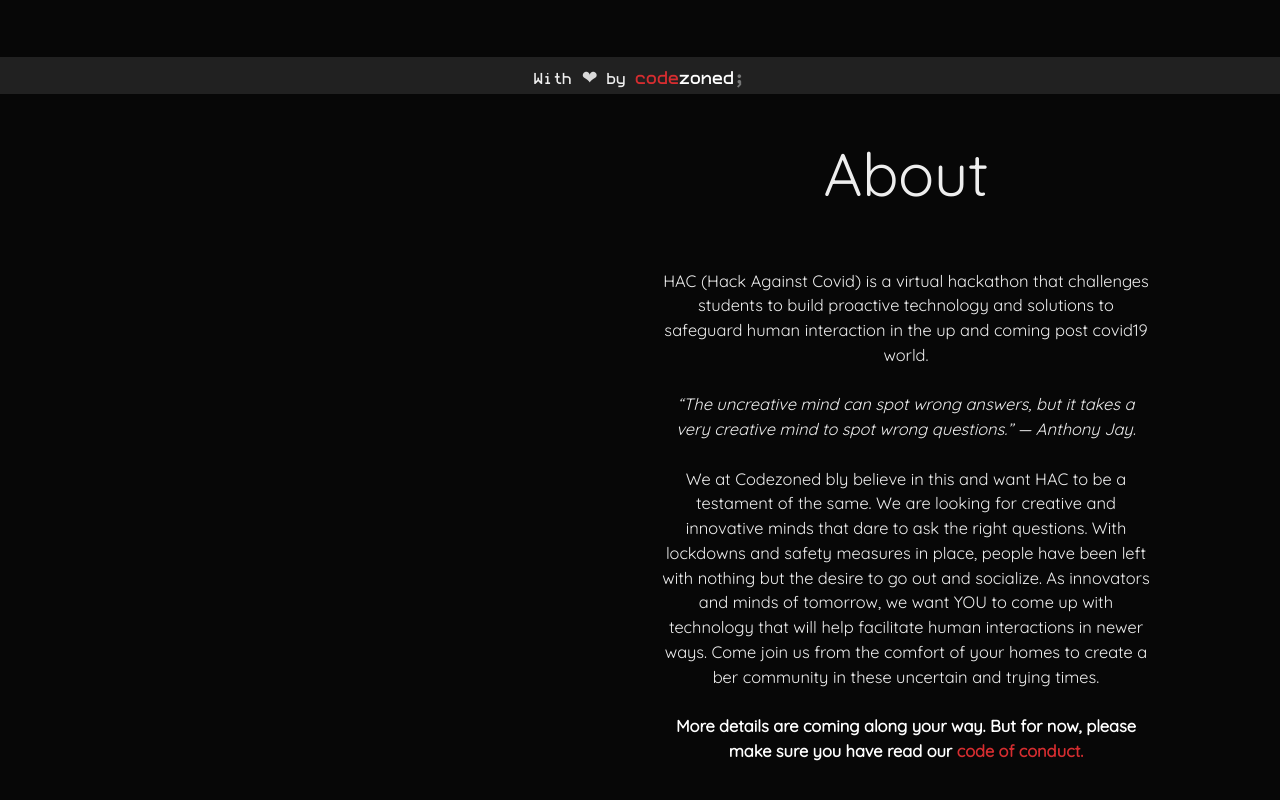
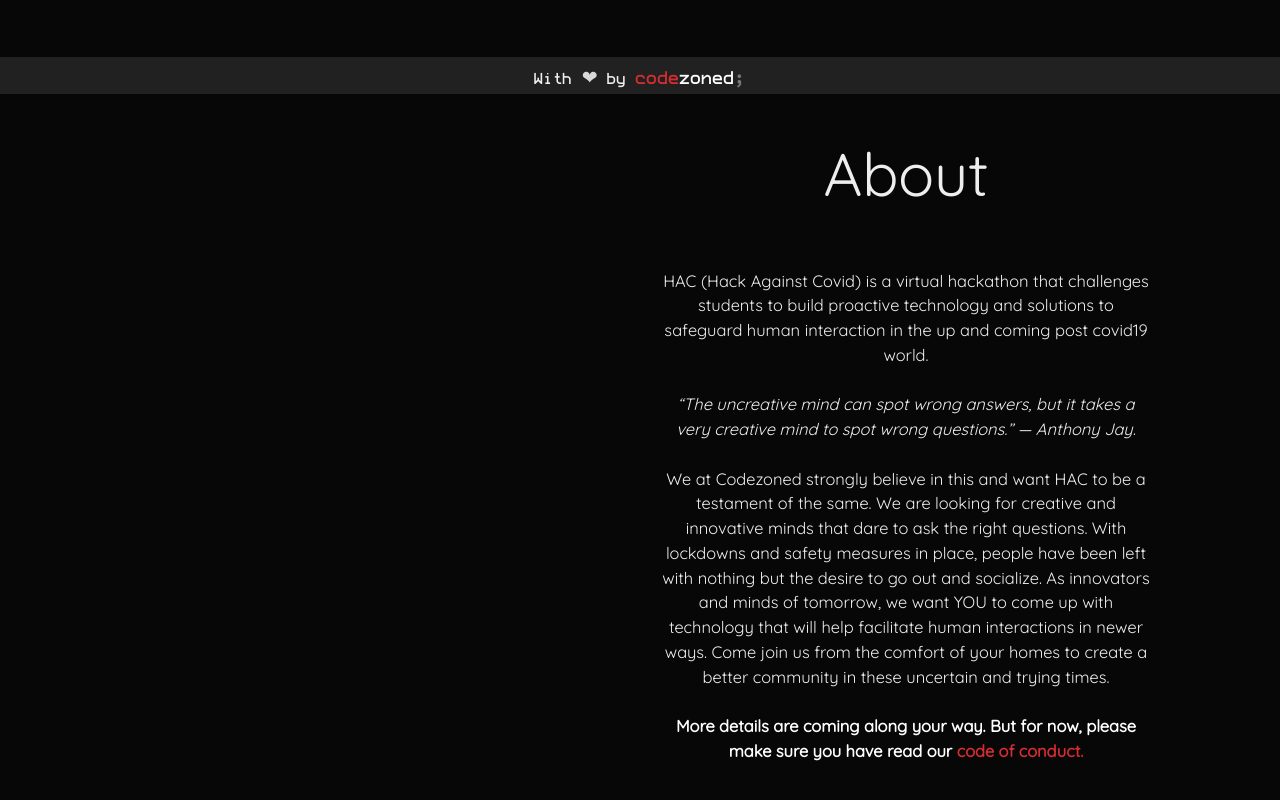
Before and after one commit to codezoned/HAC-Website, a plain HTML site: page index.html in a window 1280 px wide. Shown: the part 706-1506 px from the top of the page. Drawn offline with nearby package versions, Linux system fonts and the light colour scheme.

Commit message:
Spellcheck

```diff
--- a/index.html
+++ b/index.html
@@ -138,8 +138,8 @@
                 <div style="padding: 2%;font-size: 1.1rem;">
                     HAC (Hack Against Covid) is a virtual hackathon that challenges students to build proactive technology and solutions to safeguard human interaction in the up and coming post covid19 world.
                     <br><br> <p style="text-align: center;"><i>“The uncreative mind can spot wrong answers, but it takes a very creative mind to spot wrong questions.” ― Anthony Jay. </i></p> <br>
-                    We at Codezoned bly believe in this and want HAC to be a testament of the same. We are looking for creative and innovative minds that dare to ask the right questions. With lockdowns and safety measures in place, people have been left with nothing but the desire to go out and socialize. As innovators and minds of tomorrow, we want YOU to come up with technology that will help facilitate human interactions in newer ways.
-                    Come join us from the comfort of your homes to create a ber community in these uncertain and trying times.
+                    We at Codezoned strongly believe in this and want HAC to be a testament of the same. We are looking for creative and innovative minds that dare to ask the right questions. With lockdowns and safety measures in place, people have been left with nothing but the desire to go out and socialize. As innovators and minds of tomorrow, we want YOU to come up with technology that will help facilitate human interactions in newer ways.
+                    Come join us from the comfort of your homes to create a better community in these uncertain and trying times.
 
                     <br><br>
                     <a class="code-of-conduct" href="https://github.com/codezoned/code-of-conduct/blob/master/code-of-conduct.md" style="color: white;"><b>More details are coming along your way. But for now, please make sure you have read our <span style="color: #d52d30;"> code of conduct.</span></b></a>
```
